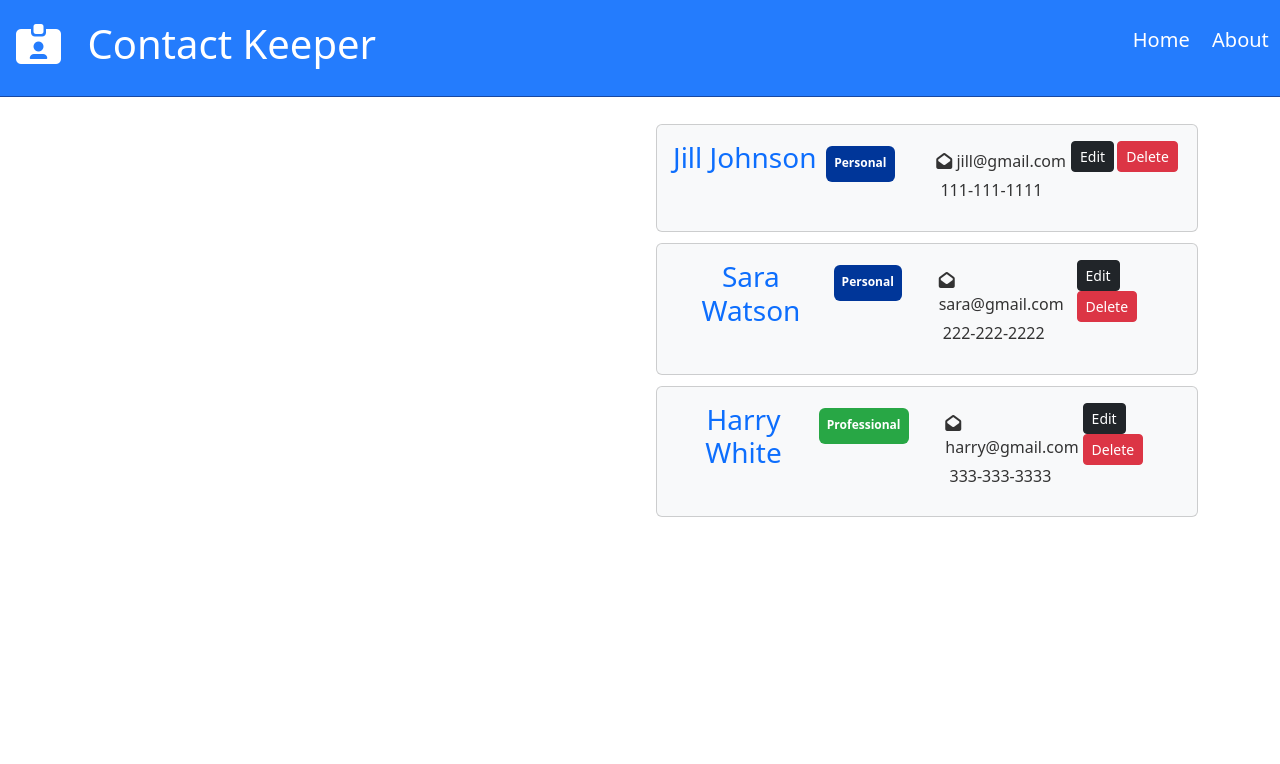
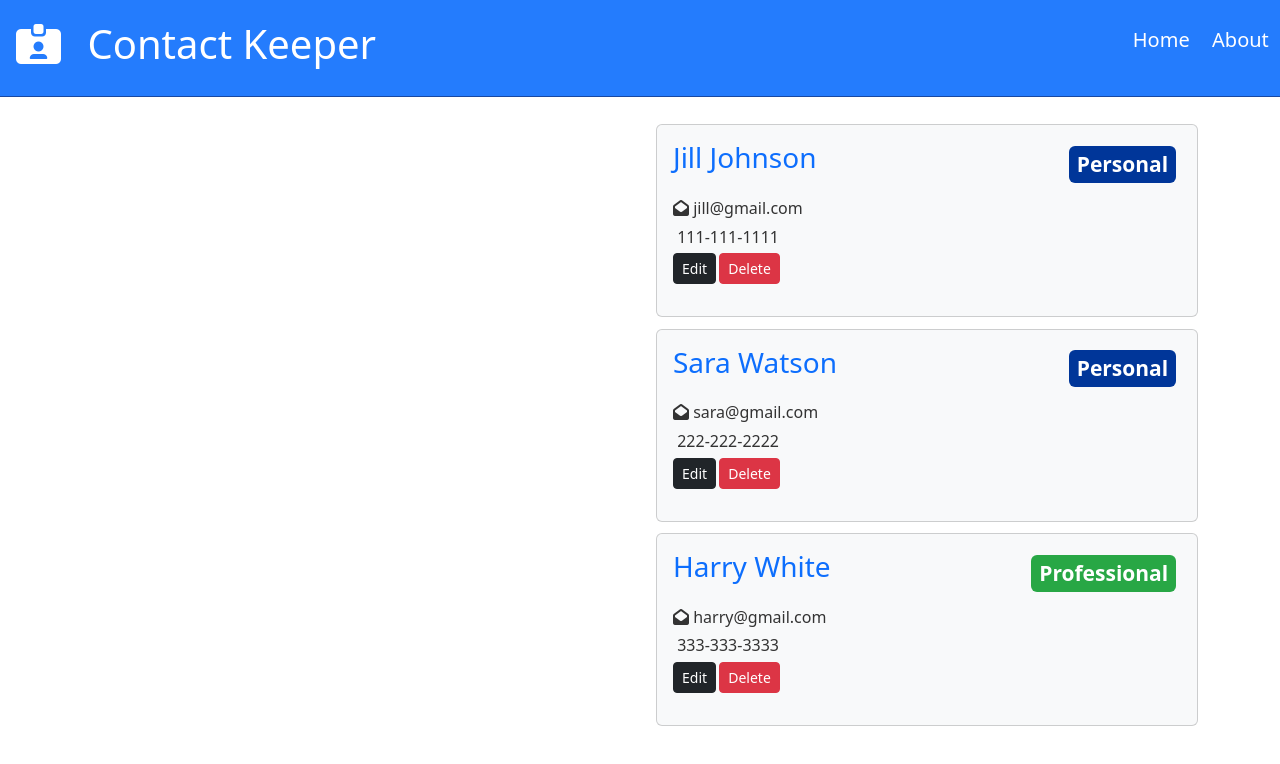
Before and after one commit to fizzo999/contact-keeper, a React (Create React App) app in the folder client/: page / in a window 1280 px wide. Shown: the top 764 px of the page. Built offline with nearby package versions, Linux system fonts and the light colour scheme; some icons are missing.

Commit message:
layout inside each card of ContactItem.js fixed

```diff
--- a/client/src/App.css
+++ b/client/src/App.css
@@ -34,6 +34,13 @@ a:hover {
 
 ul {
   list-style: none;
+  margin: 0;
+  padding: 0;
+}
+ul.list {
+  list-style: none;
+  margin: 0;
+  padding: 0;
 }
 
 img {
--- a/client/src/components/contacts/ContactItem.js
+++ b/client/src/components/contacts/ContactItem.js
@@ -4,19 +4,13 @@ import PropTypes from 'prop-types';
 const ContactItem = ({ contactprop }) => {
   const { id, name, phone, email, type } = contactprop;
   return (
-    <div
-      className='card bg-light'
-      style={{
-        display: 'flex',
-        flexDirection: 'row',
-        justifyContent: 'space-between',
-      }}
-    >
-      <h3 className='text-primary' style={{}}>
+    <div className='card bg-light'>
+      <h3 className='text-primary text-left'>
         {name}
         {'  '}
-      </h3>
-      <h3
+
+        <span
+          style={{ float: 'right' }}
           className={
             'p-2' +
             ' ' +
@@ -24,9 +18,9 @@ const ContactItem = ({ contactprop }) => {
             ' ' +
             (type === 'professional' ? 'badge-success' : 'badge-primary')
           }
-        style={{ height: '3em', lineHeight: '1.5em' }}
         >
           {type.charAt(0).toUpperCase() + type.slice(1)}
+        </span>
       </h3>
       <ul className='list'>
         {email && (
```
Lines whose indentation alone changed are shown as unchanged.
